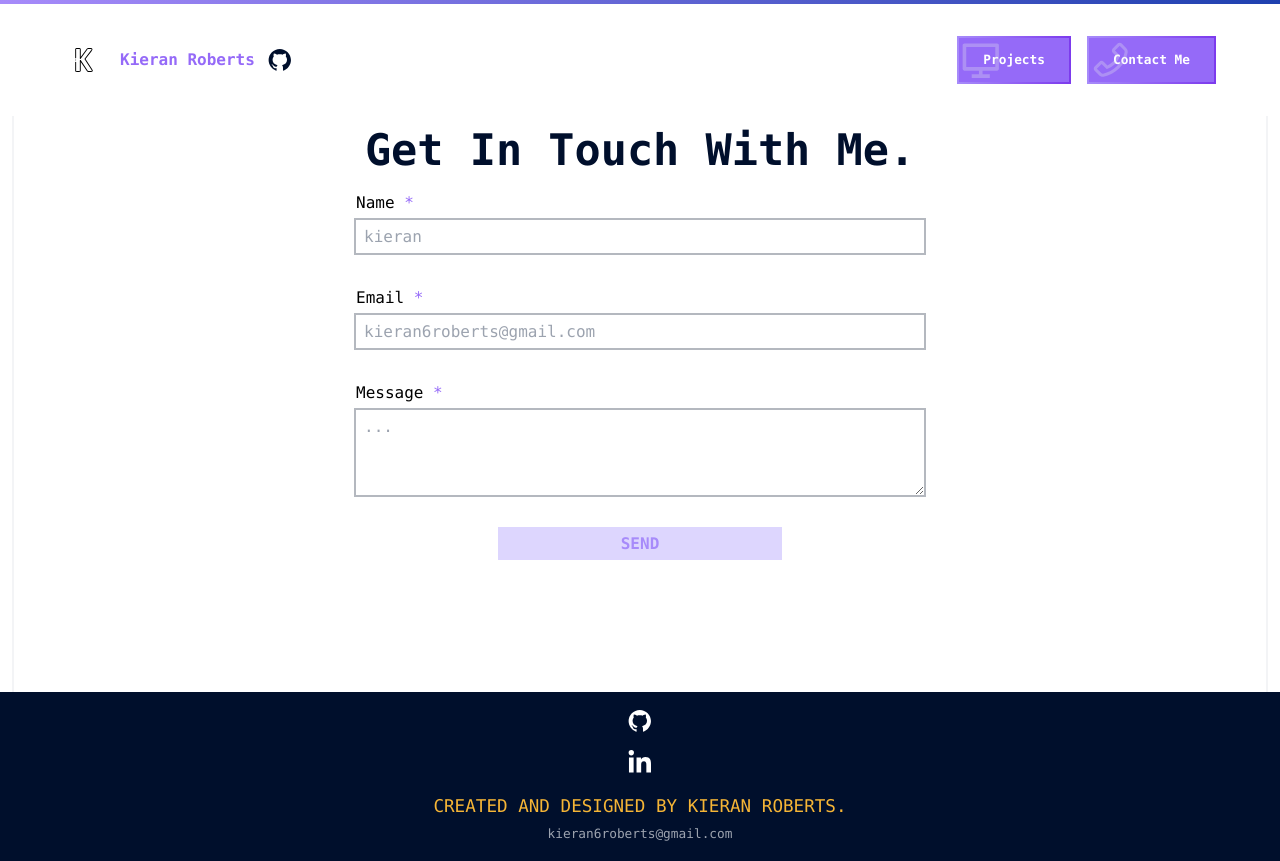
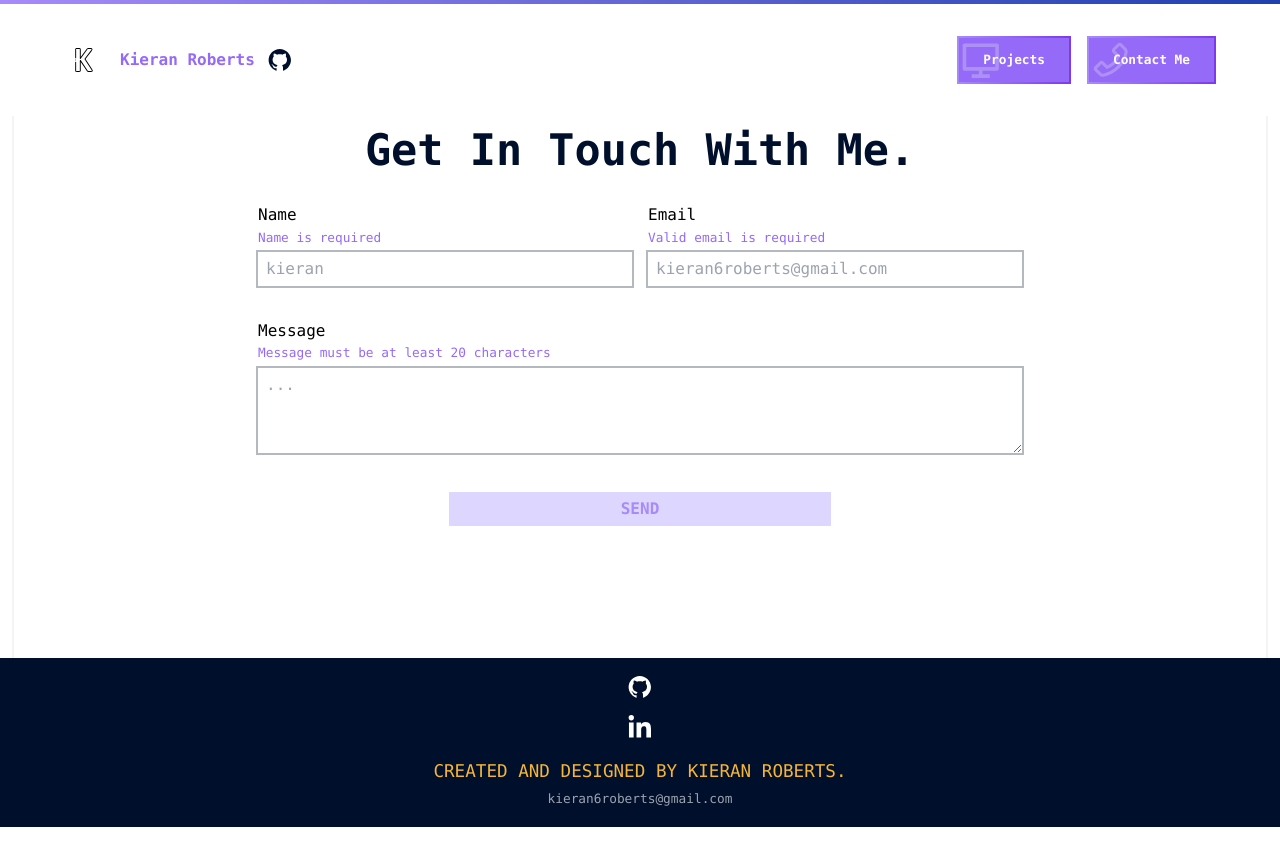
Before and after one commit to kieran6roberts/MyPortfolio-nextjs, a Next.js app: page /contact in a window 1280 px wide. After the commit the page ends 827 px from the top, so only its background shows below. Built offline with nearby package versions, Linux system fonts and the light colour scheme.

Commit message:
hooked up form to api provider

```diff
--- a/pages/contact.tsx
+++ b/pages/contact.tsx
@@ -15,7 +15,7 @@ export default function Contact(): React.ReactElement {
                 initial={{ scale: 0.5}}
                 animate={{ scale: 1 }}
                 transition={{ duration: 0.5}}>
-                <h1 className="text-lg text-center font-bold text-dark capitalize px-1">
+                <h1 className="text-lg text-center font-bold text-dark capitalize pb-3">
                     Get in touch with me.
                 </h1>
                 </m.div>
--- a/src/components/Button/Button.tsx
+++ b/src/components/Button/Button.tsx
@@ -10,7 +10,7 @@ export default function Button({ link, children, color }: ButtonProps): React.Re
     return (
         <a href={link}
         className={`group ${color} w-44 2xl:w-72 flex align-items whitespace-nowrap text-xxs font-bold uppercase py-2 xxl:py-4 px-3 border-2 border-pri cursor-pointer transition duration-50 ease-in hover:bg-pri`} >
-            <span className="block pr-4 group-hover:text-light">
+            <span className="block pr-4 group-hover:text-light ">
                 {children}
             </span>
             <BsBoxArrowUpRight className="text-xs text-light transition duration-50 ease-in opacity-0 group-hover:opacity-100"/>
--- a/src/components/Hero/Hero.tsx
+++ b/src/components/Hero/Hero.tsx
@@ -9,7 +9,7 @@ export default function Hero(): React.ReactElement {
                 <m.div layout id="hero"
                   initial={{ opacity: 0 }}
                   animate={{ opacity: 1 }}
-                  transition={{ duration: 2 }}
+                  transition={{ duration: 1.2 }}
                   className="hero"
                   layoutId="hero">
                     <Image src="/images/hero.png"
@@ -21,7 +21,7 @@ export default function Hero(): React.ReactElement {
                 </m.div>
             </div>
             <div className="relative h-4/6 flex flex-col justify-start items-center sm:justify-end sm:items-end text-center pt-4">
-                <h1 className="bg-white bg-opacity-80 text-lg text-dark font-bold uppercase px-2 rounded">
+                <h1 className="bg-white bg-opacity-80 text-lg text-dark font-bold uppercase pl-2 rounded">
                     <VscSymbolNamespace className="relative inline-block align-middle bottom-0.5 mr-4"/>
                     front-end developer
                 </h1>
--- a/src/components/Layout/Layout.tsx
+++ b/src/components/Layout/Layout.tsx
@@ -23,12 +23,12 @@ export default function Layout({ children }: LayoutProps): React.ReactElement {
     return (
         <div className="flex flex-col justify-between font-mono">
             <section className="relative z-50">
-            <svg className="block fixed bottom-8 right-4 h-12 w-12"
+            <svg className="block fixed bottom-8 md:bottom-16 right-0 md:right-12 h-12 w-12"
             viewBox="0 0 60 60">
                 <m.path
                 fill="none"
                 strokeWidth="4"
-                stroke="purple"
+                stroke="black"
                 strokeDasharray="0 1"
                 d="M 0, 20 a 20, 20 0 1,0 40,0 a 20, 20 0 1,0 -40,0"
                 style={{
@@ -42,7 +42,7 @@ export default function Layout({ children }: LayoutProps): React.ReactElement {
                 <m.path
                 fill="none"
                 strokeWidth="5"
-                stroke="purple"
+                stroke="white"
                 d="M14,26 L 22,33 L 35,16"
                 initial={false}
                 strokeDasharray="0 1"
@@ -59,7 +59,7 @@ export default function Layout({ children }: LayoutProps): React.ReactElement {
                         <div className="flex items-center py-8 px-6 md:px-16">
                             <div className="flex p-2 mr-4 cursor-pointer">
                                 <Link href="/" passHref>
-                                    <a className="flex align-center">
+                                    <a className="flex align-center focus:ring-3 focus:ring-orange-300">
                                         <Image
                                         src="/images/k.svg"
                                         alt="logo of the letter k"
--- a/src/components/Project/Project.tsx
+++ b/src/components/Project/Project.tsx
@@ -40,8 +40,8 @@ export default function Project({
                 <Link href={`projects/${title}`}>
                     <m.div className="group relative flex justify-center w-max-40 xl:w-max m-auto p-1 mb-8 cursor-pointer"
                         whileHover={{ scale: 1.02, rotate: 1 }}
-                        whileTap={{ rotate: 45, translateY: -200 }}
-                        transition={{ duration: 0.9 }}>
+                        whileTap={{ translateY: -300, rotate: 45 }}
+                        transition={{ duration: 0.6 }}>
                         <div className="absolute top-0 right-0 left-0 bottom-0 bg-purple-400 bg-opacity-90 z-10 transition duration-300 ease-in group-hover:bg-opacity-20"/>
                         <BiMouse className="absolute z-20 h-12 w-12 top-2/4 -mt-6 text-md text-light transition duration-150 ease-in group-hover:text-transparent animate-pulse" />
                         <Image src={`/images/${image}`}
--- a/src/containers/Form/Form.tsx
+++ b/src/containers/Form/Form.tsx
@@ -1,9 +1,10 @@
 import * as React from "react";
+import { VscCheck } from "react-icons/vsc";
 
 interface INPUT_VALUES {
     name: string,
     email: string,
-    message: string
+    message: string,
 }
 
 export default function Form(): React.ReactElement {
@@ -17,7 +18,8 @@ export default function Form(): React.ReactElement {
 
     const [ inputValues, setInputValues ] = React.useState(INIT_FORM_VALUES);
     const [ submitting, setSubmitting ] = React.useState(false);
-    const [ errors, setErrors ] = React.useState({});
+    const [ disabled, setDisabled ] = React.useState(submitDisabled);
+    const [ errors, setErrors ] = React.useState(INIT_FORM_VALUES);
 
     function validateUserInput(values: INPUT_VALUES) {
         let errors: any = {};
@@ -52,9 +54,28 @@ export default function Form(): React.ReactElement {
         });
     };
 
-    function submitHandler(event: React.FormEvent): void {
+    async function submitHandler(event: React.FormEvent) {
+        let error: string;
         event.preventDefault();
-        setSubmitting(true);
+        setSubmitting(submitDisabled);
+        if (!disabled) {
+            try {
+                const response = await fetch("https://formspree.io/f/mzbkjarl", {
+                    method: "POST",
+                    headers: {
+                        'Content-Type': 'application/json',
+                      },
+                    mode: "cors",
+                    body: JSON.stringify(inputValues)
+                });
+                const data = response.json();
+            }
+                catch(error) {
+                    error = "Something went wrong!";
+                    console.log(error);
+                }
+            }
+        setInputValues(INIT_FORM_VALUES);
     };
 
     function checkForEmptyObject(obj: any): boolean {
@@ -63,11 +84,9 @@ export default function Form(): React.ReactElement {
 
     React.useEffect(() => {
         setErrors(validateUserInput(inputValues));
-
         if (checkForEmptyObject(errors)) submitDisabled = false;
         else submitDisabled = true;
-        console.log(errors);
-        console.log(submitDisabled)
+        setDisabled(submitDisabled);
     }, [ inputValues ]);
 
     return (
@@ -78,16 +97,22 @@ export default function Form(): React.ReactElement {
         </p>
         }
         <form
-        method="POST"
         onSubmit={submitHandler}
-        action="https://formspree.io/f/mzbkjarl"
-        className="flex flex-col w-full max-w-xl mx-auto capitalize p-1"
+        className="w-full max-w-xxl mx-auto p-1"
         data-testid="form"
         >
+            <div className="lg:flex lg:justify-between lg:items-center">
+                <div className="lg:flex-auto lg:mr-2">
                 <label
                 htmlFor="name"
-            className="mb-1">
-                name <span className="text-pri">*</span>
+                className="">
+                    Name
+                    {!submitting && !errors.name &&
+                    <VscCheck className="inline-block text-sm text-pri ml-2 align-top"/>
+                    }
+                    <p className={`${!submitting && errors.name ? "visible" : "invisible"} text-xxs text-pri mb-1`}>
+                        Name is required
+                    </p>
                 </label>
                 <input id="name"
                 type="text"
@@ -95,11 +120,19 @@ export default function Form(): React.ReactElement {
                 value={inputValues.name}
                 onChange={inputChangeHandler}
                 placeholder="kieran"
-            className="py-1 px-2 mb-8 text-black ring-2 ring-gray-500 ring-opacity-50 focus:outline-none focus:ring-pri" />
+                className="py-1 px-2 w-full mb-8 text-black ring-2 ring-gray-500 ring-opacity-50 focus:outline-none focus:ring-3 focus:ring-purple-500" />
+                </div>
+                <div className="lg:flex-auto lg:ml-2">
                 <label
                 htmlFor="email"
                 className="mb-1">
-                email <span className="text-pri">*</span>
+                    Email
+                    {!submitting && !errors.email &&
+                    <VscCheck className="inline-block text-sm text-pri ml-2 align-top"/>
+                    }
+                    <p className={`${!submitting && errors.email ? "visible" : "invisible"} text-xxs text-pri mb-1`}>
+                        Valid email is required
+                    </p>
                 </label>
                 <input id="email"
                 type="email"
@@ -107,11 +140,19 @@ export default function Form(): React.ReactElement {
                 value={inputValues.email}
                 onChange={inputChangeHandler}
                 placeholder="kieran6roberts@gmail.com"
-            className="py-1 px-2 mb-8 text-black ring-2 ring-gray-500 ring-opacity-50 focus:outline-none focus:ring-pri" />
+                className="py-1 px-2 w-full mb-8 text-black ring-2 ring-gray-500 ring-opacity-50 focus:outline-none focus:ring-3 focus:ring-purple-500" />
+                </div>
+            </div>
             <label
             htmlFor="message"
             className="mb-1">
-                message <span className="text-pri">*</span>
+                Message
+                {!submitting && !errors.message &&
+                    <VscCheck className="inline-block text-sm text-pri ml-2 align-top"/>
+                    }
+                <p className={`${!submitting && errors.message ? "visible" : "invisible"} text-xxs text-pri mb-1`}>
+                    Message must be at least 20 characters
+                </p>
             </label>
             <textarea
             name="message"
@@ -120,14 +161,14 @@ export default function Form(): React.ReactElement {
             onChange={inputChangeHandler}
             rows="3"
             placeholder="..."
-            className="py-1 px-2 mb-8 text-black ring-2 ring-gray-500 ring-opacity-50 focus:outline-none focus:ring-pri" />
+            className="py-1 px-2 w-full mb-8 text-black ring-2 ring-gray-500 ring-opacity-50 focus:outline-none focus:ring-3 focus:ring-purple-500" />
             <input
             id="submit"
             type="submit"
             name="submit"
             value="send"
-            disabled={submitDisabled}
-            className={`${!checkForEmptyObject(errors) ? "bg-purple-200 text-purple-400 cursor-not-allowed" : "bg-pri text-light cursor-pointer"} m-auto w-2/4 py-1 px-2 font-bold uppercase`} />
+            disabled={disabled}
+            className={`${!checkForEmptyObject(errors) ? "bg-purple-200 text-purple-400 cursor-not-allowed" : "bg-pri text-light cursor-pointer"} block m-auto w-2/4 max-w-xl py-1 px-2 font-bold uppercase focus:outline-none focus:ring-3 focus:ring-yellow-400`} />
         </form>
         </>
     )
```
Also changed, not shown: src/components/Card/Card.tsx (+10 -2 lines). Lines whose indentation alone changed are shown as unchanged.
